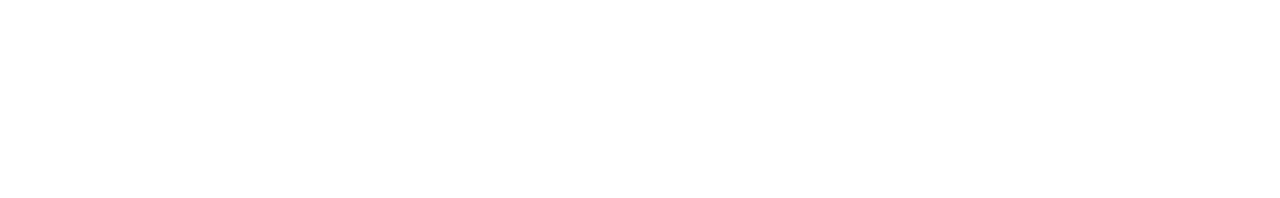
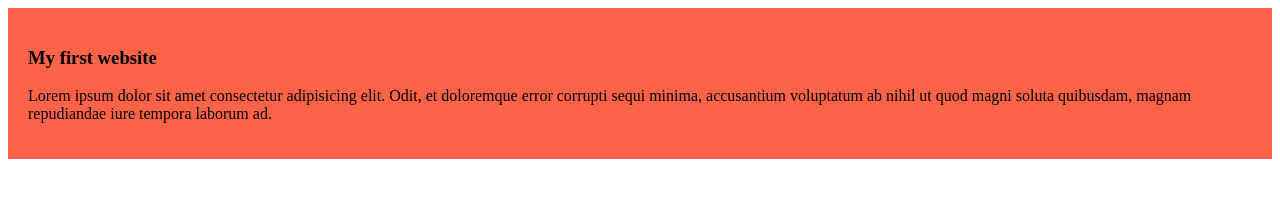
Before and after one commit to MuntahaNeha/my-simple-website, a plain HTML site: page index.html in a window 1280 px wide. Drawn offline with Linux system fonts and the light colour scheme.

Commit message:
added the firstn blog

```diff
--- a/index.html
+++ b/index.html
@@ -4,8 +4,13 @@
     <meta charset="UTF-8">
     <meta name="viewport" content="width=device-width, initial-scale=1.0">
     <title>my simple website</title>
+    <link rel="stylesheet" href="styles/blog.css">
 </head>
 <body>
+    <div>
+        <h3>My first website</h3>
+        <p>Lorem ipsum dolor sit amet consectetur adipisicing elit. Odit, et doloremque error corrupti sequi minima, accusantium voluptatum ab nihil ut quod magni soluta quibusdam, magnam repudiandae iure tempora laborum ad.</p>
+    </div>
 
 </body>
 </html>
--- /dev/null
+++ b/styles/blog.css
@@ -0,0 +1,4 @@
+div{
+    background-color: tomato;
+    padding: 20px;
+}
```
